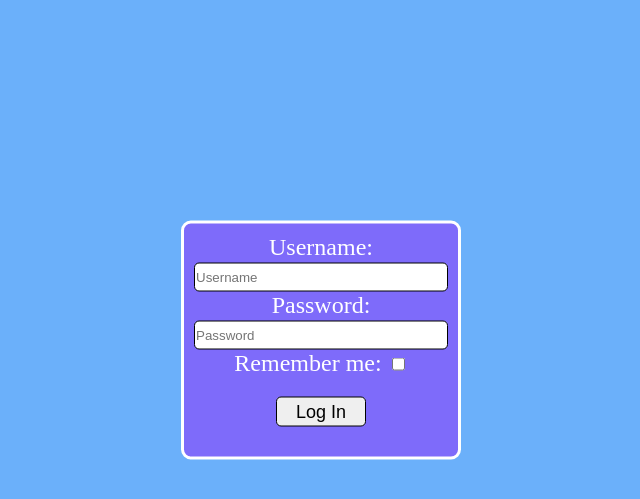
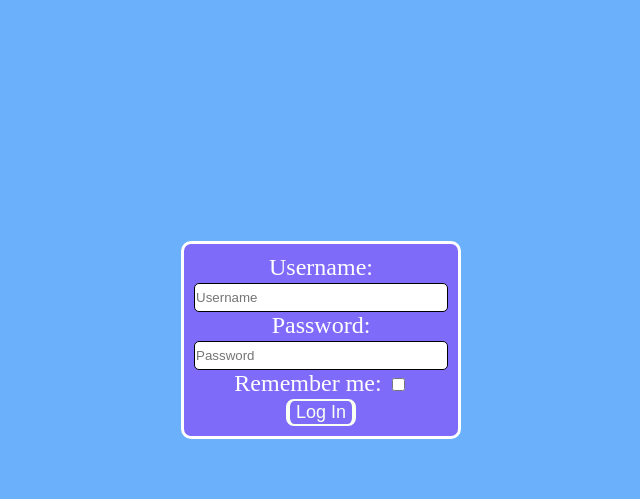
Before and after one commit to aon4o/Apartments-Flask_Web_App, a Flask app: a page that uses templates/auth/login.html in a window 1280 px wide. Shown: the part 60-559 px from the top of the page, without its empty margins (319-959 px from the left). Run offline with Flask 2, Linux system fonts and the light colour scheme.

Commit message:
Changed register/login button css.

```diff
--- a/static/style.css
+++ b/static/style.css
@@ -100,14 +100,19 @@ body {
 }
 
 .login button[type=submit]{
-  padding: 1px 1px;
-  margin: 20px;
-  display: inline-block;
-  border: 1px groove #000000;
-  border-radius: 5px;
-  width: 90px;
-  height: 30px;
+  background-color: #7e6bfa;
+  border-right: 4px solid #fafff4;
+  border-left: 4px solid #fafff4;
+  border-top: 2px solid #fafff4;
+  border-bottom: 2px solid #fafff4;
+  border-radius: 8px;
   font-size: large;
+  color: #fafff4;
+}
+
+.login button[type=submit]:hover{
+  background-color: #fafff4;
+  color: black;
 }
 
 .register input[type=text]{
@@ -132,14 +137,19 @@ body {
 }
 
 .register button[type=submit]{
-  padding: 1px 1px;
-  margin: 20px;
-  display: inline-block;
-  border: 1px groove #000000;
-  border-radius: 5px;
-  width: 90px;
-  height: 30px;
+  background-color: #7e6bfa;
+  border-right: 4px solid #fafff4;
+  border-left: 4px solid #fafff4;
+  border-top: 2px solid #fafff4;
+  border-bottom: 2px solid #fafff4;
+  border-radius: 8px;
   font-size: large;
+  color: #fafff4;
+}
+
+.register button[type=submit]:hover{
+  background-color: #fafff4;
+  color: black;
 }
 
 
```
